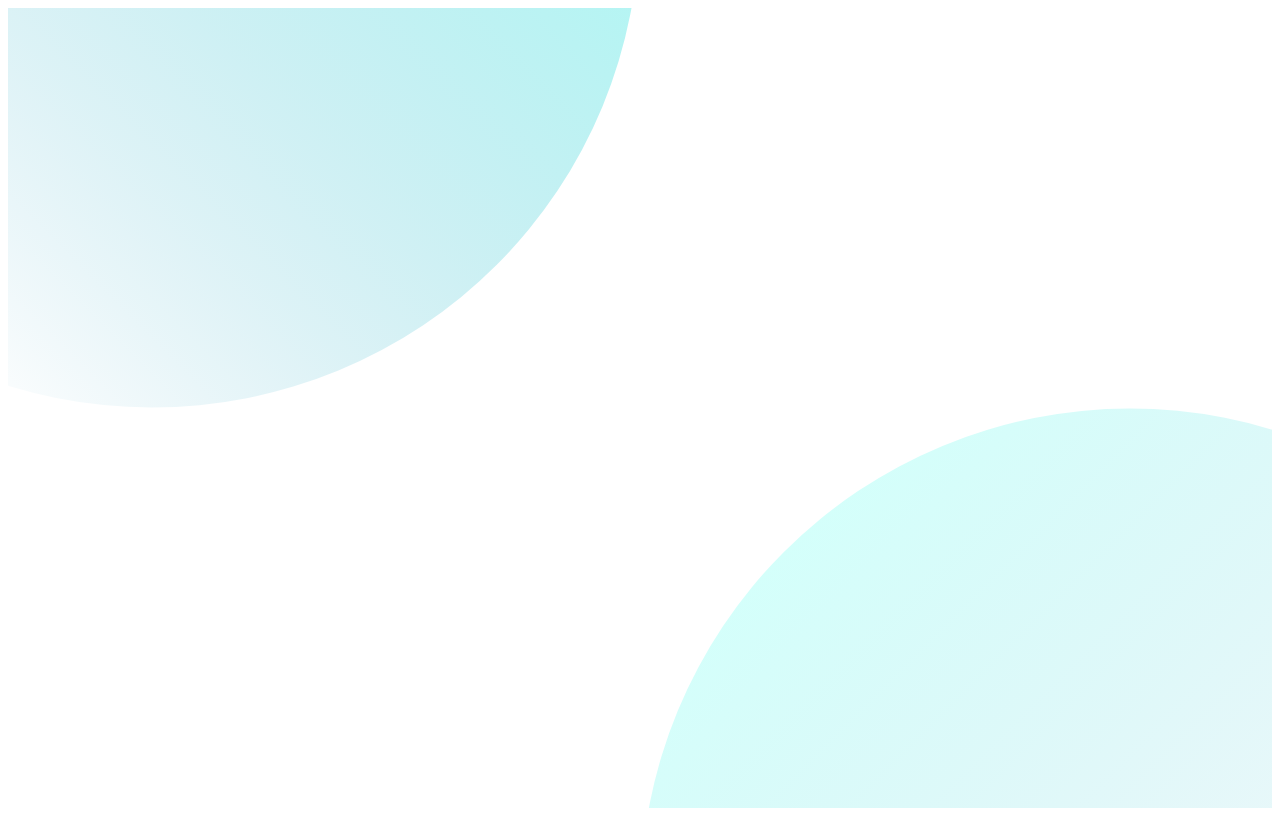
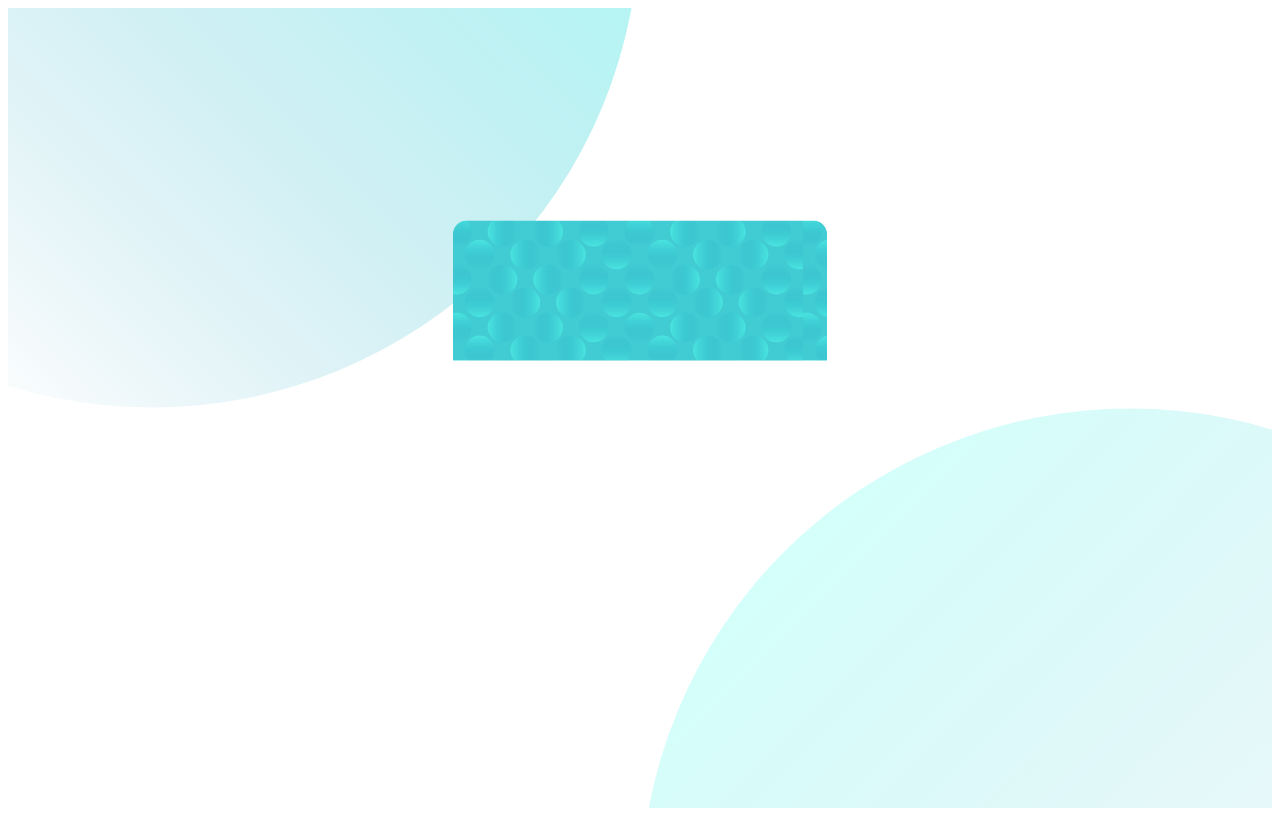
Before and after one commit to dieegofrr/profile-card-component, a website: page index.html in a window 1280 px wide. Drawn offline with Linux system fonts and the light colour scheme.

Commit message:
Add bg background

```diff
--- a/index.html
+++ b/index.html
@@ -22,7 +22,9 @@
       />
       <!-- Background -->
       <!-- Card -->
-      <artiticle class="card"></artiticle>
+      <artiticle class="card">
+        <div class="bg-pattern" />
+      </artiticle>
       <!-- Card -->
     </main>
   </body>
--- a/src/styles/components/card.css
+++ b/src/styles/components/card.css
@@ -9,4 +9,10 @@
   border-radius: 0.875rem;
   width: min(100%, 23.375rem);
   min-height: 23.4375rem;
+  overflow: hidden;
+
+  .bg-pattern {
+    height: 8.75rem;
+    background-image: url('/images/bg-pattern-card.svg');
+  }
 }
```
